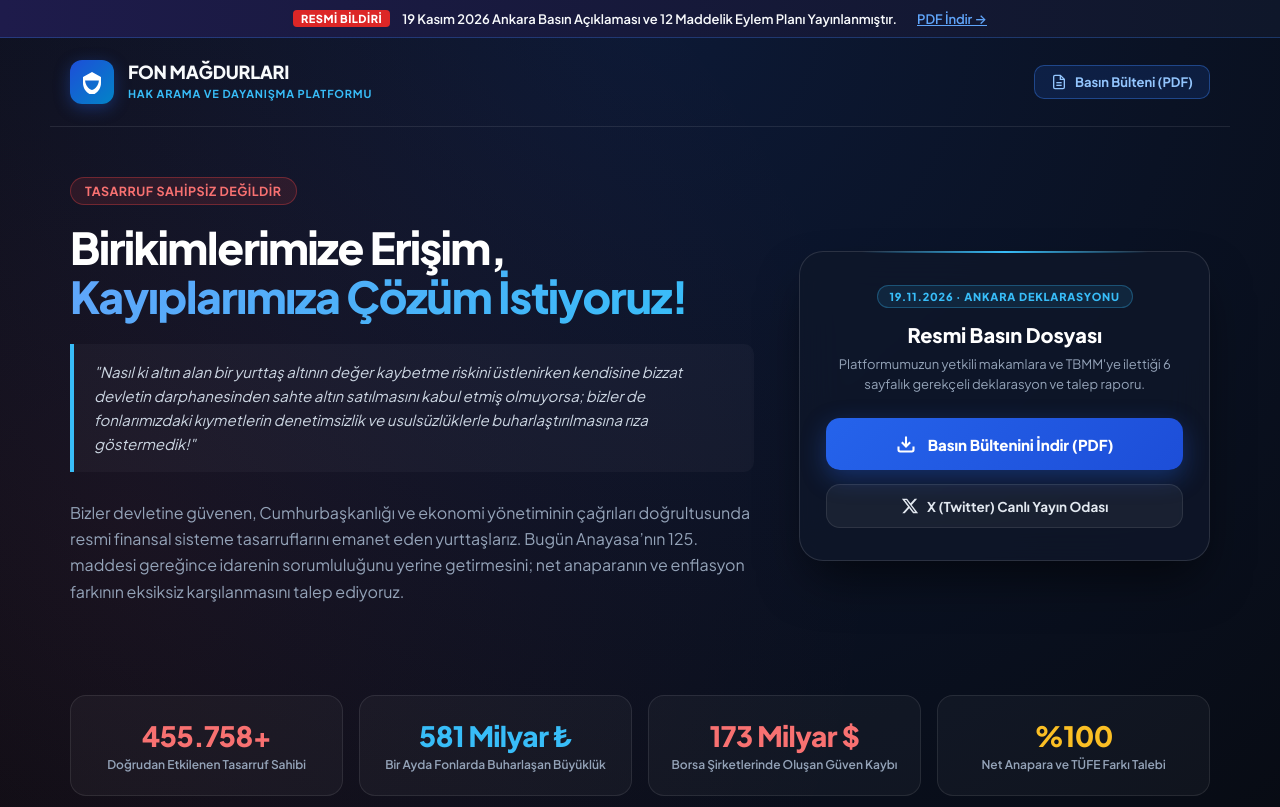
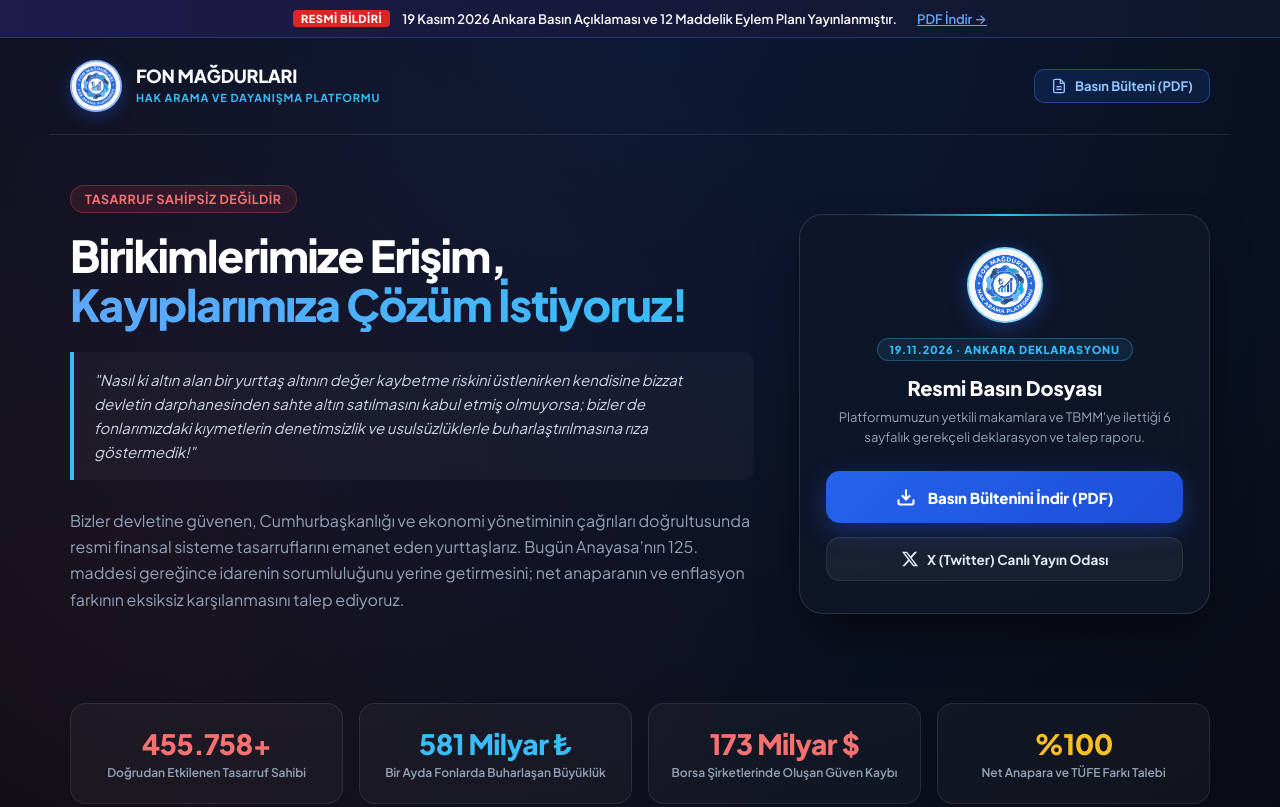
Before and after one commit to alikokrtv/fonder-web, a plain HTML site: page index.html in a window 1280 px wide. Shown: the top 807 px of the page. Drawn offline with Linux system fonts and the light colour scheme.

Commit message:
feat: Resmi Fon Magdurlari Hak Arama Platformu logosu eklendi

```diff
--- a/index.html
+++ b/index.html
@@ -5,6 +5,9 @@
   <meta name="viewport" content="width=device-width, initial-scale=1.0">
   <title>FON MAĞDURLARI HAK ARAMA PLATFORMU | fonder.org.tr</title>
   <meta name="description" content="Fon Mağdurları Hak Arama Platformu Resmi Portalı. Birikimlerimize erişim, kayıplarımıza çözüm istiyoruz: Anapara, TÜFE farkı ve stopaj iadeleri eksiksiz ödenmelidir.">
+  <link rel="icon" type="image/jpeg" href="./logo.jpg">
+  <link rel="apple-touch-icon" href="./logo.jpg">
+  <meta property="og:image" content="./logo.jpg">
   <link rel="preconnect" href="https://fonts.googleapis.com">
   <link rel="preconnect" href="https://fonts.gstatic.com" crossorigin>
   <link href="https://fonts.googleapis.com/css2?family=Plus+Jakarta+Sans:wght@400;500;600;700;800;900&display=swap" rel="stylesheet">
@@ -78,6 +81,17 @@
       gap: 14px;
       text-decoration: none;
       color: var(--text);
+    }
+
+    .brand-logo-img {
+      width: 52px;
+      height: 52px;
+      border-radius: 50%;
+      object-fit: cover;
+      box-shadow: 0 4px 16px var(--accent-glow);
+      border: 2px solid rgba(59, 130, 246, 0.6);
+      background: #ffffff;
+      flex-shrink: 0;
     }
 
     .brand-icon {
@@ -458,11 +472,7 @@
   <!-- HEADER -->
   <header>
     <a href="#" class="brand">
-      <div class="brand-icon">
-        <svg viewBox="0 0 24 24">
-          <path d="M12 2L3 7v6c0 5.55 3.84 10.74 9 12 5.16-1.26 9-6.45 9-12V7l-9-5zm0 18c-3.75-1.12-6.5-4.88-6.9-9.5h13.8c-.4 4.62-3.15 8.38-6.9 9.5z"/>
-        </svg>
-      </div>
+      <img src="./logo.jpg" alt="Fon Mağdurları Hak Arama Platformu Logosu" class="brand-logo-img">
       <div class="brand-text">
         <h1>FON MAĞDURLARI</h1>
         <span>Hak Arama ve Dayanışma Platformu</span>
@@ -504,6 +514,7 @@
 
       <!-- ACTION CARD -->
       <div class="action-card">
+        <img src="./logo.jpg" alt="Platform Logosu" style="width: 76px; height: 76px; border-radius: 50%; margin: 0 auto 14px; display: block; border: 2px solid rgba(56, 189, 248, 0.6); box-shadow: 0 4px 20px rgba(37, 99, 235, 0.4); background: #ffffff;">
         <span class="action-date-tag">19.11.2026 · ANKARA DEKLARASYONU</span>
         <h3 class="action-title">Resmi Basın Dosyası</h3>
         <p class="action-desc">
```
Also changed, not shown: logo.jpg (added).
